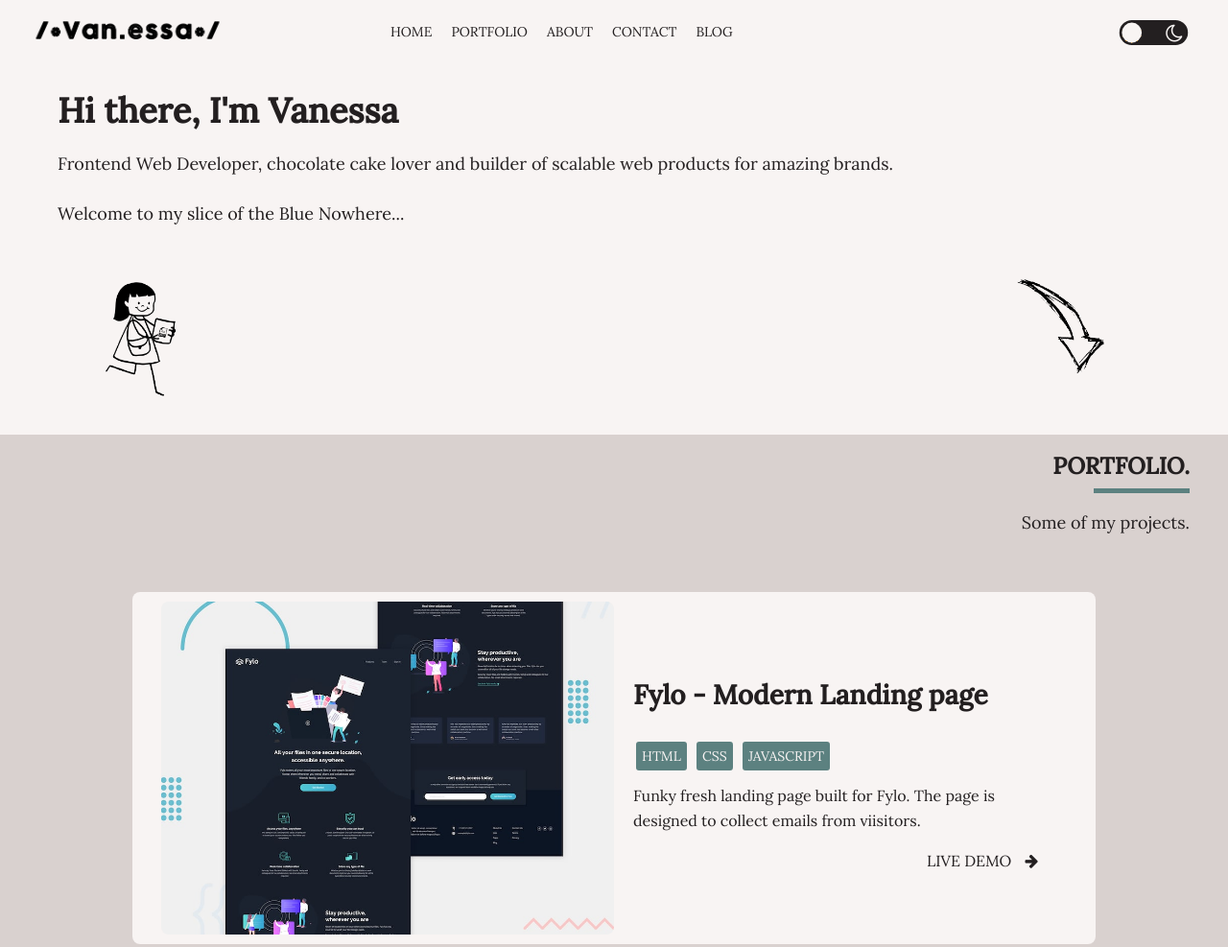
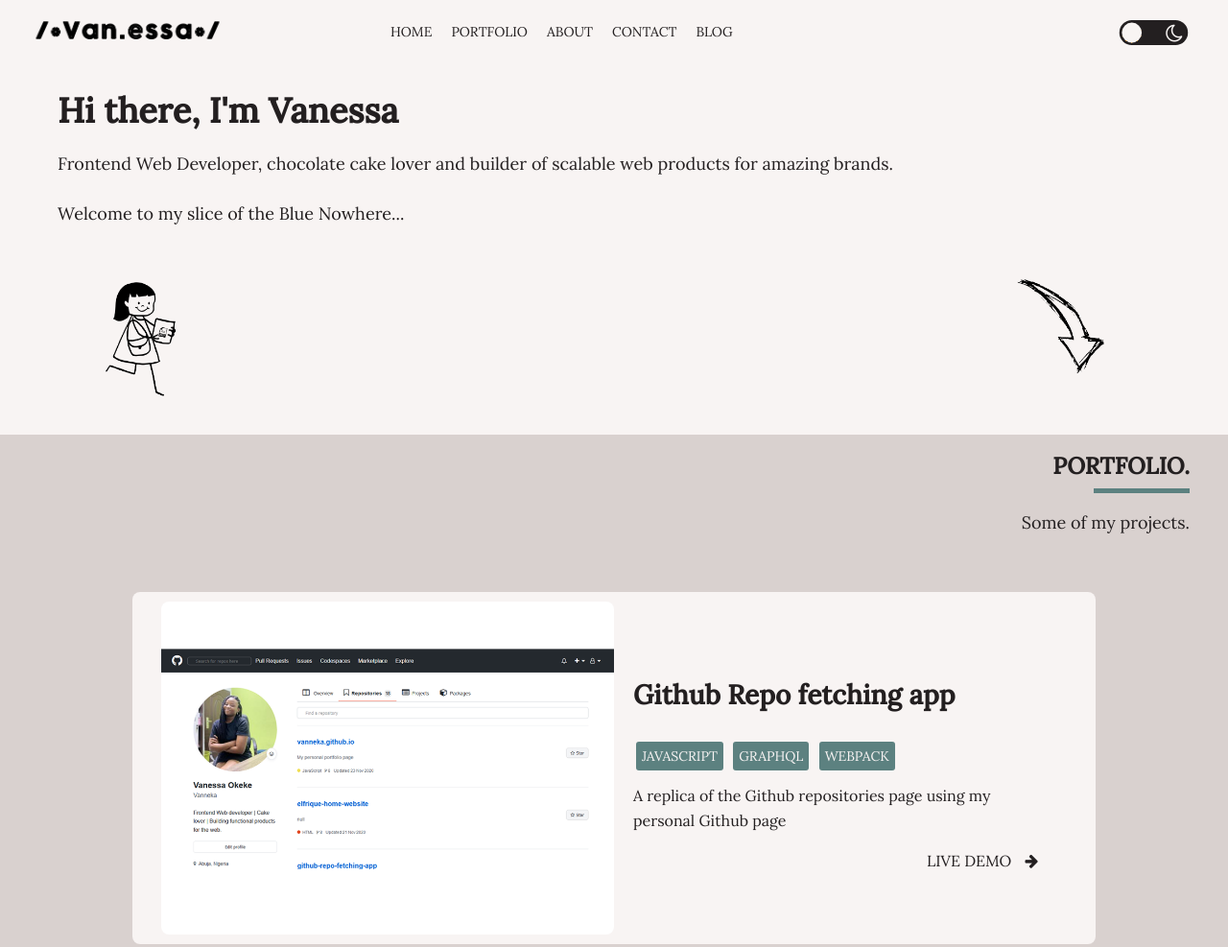
Before and after one commit to Vanneka/Vanneka.github.io, a plain HTML site: page index.html in a window 1280 px wide. Shown: the top 987 px of the page at 96% size. Drawn offline with Linux system fonts and the light colour scheme; a web font is replaced by a local one.

Commit message:
added new project

```diff
--- a/index.html
+++ b/index.html
@@ -114,6 +114,29 @@
 
         <!--    portfolio-cards section section    -->
         <section class="portfolio-all-cards">
+            <div class="portfolio-card">
+                <img src="assets/img/github-repo-app.png" alt="" class="card-item">
+                <div class="info card-item">
+                    <h4 class="portfolio-project-title">
+                        Github Repo fetching app
+                    </h4>
+                    <div class="portfolio-tech-stack">
+                        <span class="tech-stack">javascript</span>
+                        <span class="tech-stack">Graphql</span>
+                        <span class="tech-stack">webpack</span>
+                    </div>
+                    <p class="portfolio-card-desc">
+                        A replica of the Github repositories page using my personal Github page
+                    </p>
+
+                    <p class="portfolio-more-info">
+                        <a href="https://github-repo-app.netlify.app/" target="blank">live demo <i
+                                class="fa fa-arrow-right"></i> </a>
+                    </p>
+
+                </div>
+            </div>
+
             <div class="portfolio-card">
                 <img src="assets/img/fylo.jpg" alt="" class="card-item">
                 <div class="info card-item">
```
Also changed, not shown: assets/img/github-repo-app.png (added).
